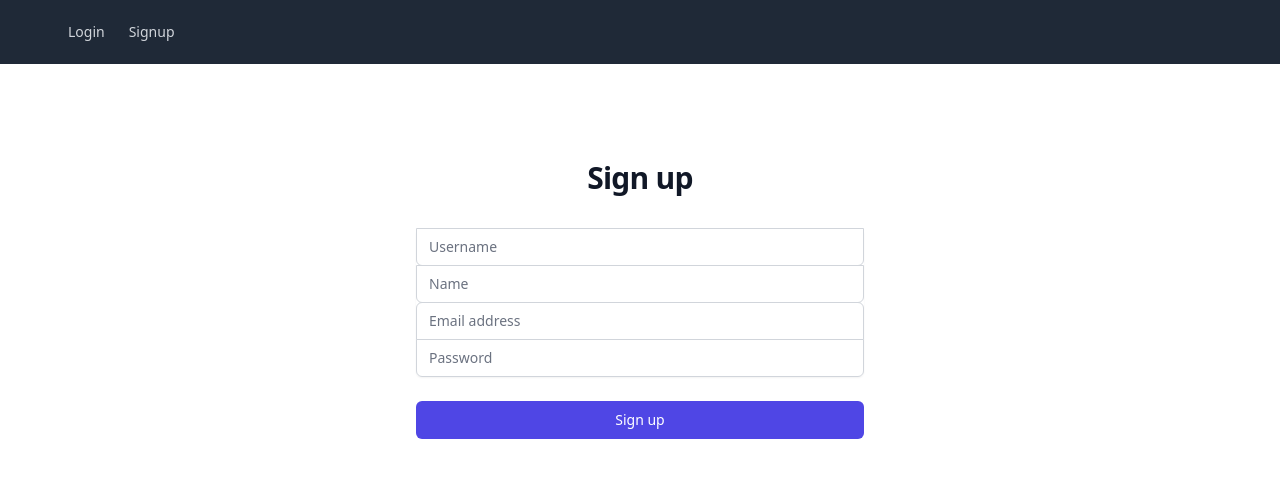
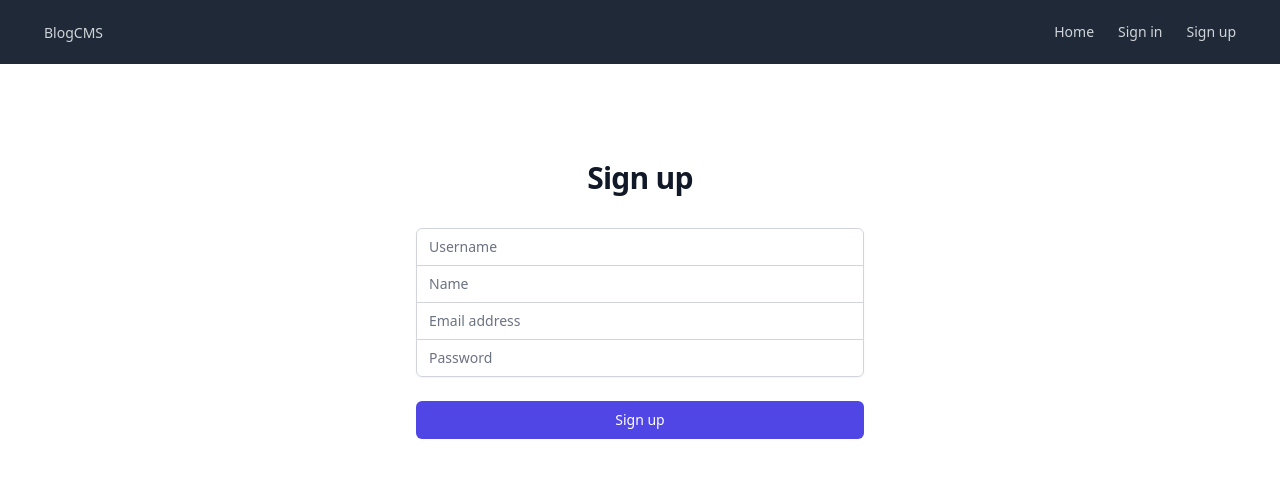
Before and after one commit to petarbaykov/BlogCMSFrontend, a React (Create React App) app: page /signup in a window 1280 px wide. Shown: the top 478 px of the page. Built offline with nearby package versions, Linux system fonts and the light colour scheme.

Commit message:
store authenticated state. Show navigation based on authentication

```diff
--- a/package.json
+++ b/package.json
@@ -3,6 +3,7 @@
   "version": "0.1.0",
   "private": true,
   "dependencies": {
+    "@reduxjs/toolkit": "^1.9.1",
     "@testing-library/jest-dom": "^5.16.5",
     "@testing-library/react": "^13.4.0",
     "@testing-library/user-event": "^13.5.0",
@@ -12,10 +13,12 @@
     "@types/react": "^18.0.26",
     "@types/react-dom": "^18.0.10",
     "axios": "^1.2.3",
+    "js-cookie": "^3.0.1",
     "localforage": "^1.10.0",
     "match-sorter": "^6.3.1",
     "react": "^18.2.0",
     "react-dom": "^18.2.0",
+    "react-redux": "^8.0.5",
     "react-router-dom": "^6.6.2",
     "react-scripts": "5.0.1",
     "sort-by": "^1.2.0",
--- a/src/App.js
+++ b/src/App.js
@@ -1,20 +1,41 @@
 import * as React from "react";
-import {Link, Outlet} from "react-router-dom";
+import { Link, Outlet } from "react-router-dom";
+import { useSelector } from "react-redux";
 
-export default class App extends React.Component {
-    render() {
+function NavigationLink ({ to, text }) {
+    return (
+        <Link to={to}
+              className="text-gray-300 hover:bg-gray-700 hover:text-white px-3 py-2 rounded-md text-sm font-medium">{text}</Link>
+
+    )
+}
+
+export default function App (){
+    const user = useSelector((state) => state.auth.user);
+
     return (
         <div className="min-h-full">
             <nav className="bg-gray-800">
                 <div className="mx-auto max-w-7xl px-4 sm:px-6 lg:px-8">
                     <div className="flex h-16 items-center justify-between">
-                            <div className="hidden md:block">
+                        <div className="flex-shrink-0">
+                            <NavigationLink to="/" text="BlogCMS"/>
+                        </div>
                         <div className="ml-4 flex items-center md:ml-6">
-                                    <Link to="login"
-                                          className="text-gray-300 hover:bg-gray-700 hover:text-white px-3 py-2 rounded-md text-sm font-medium">Login</Link>
-                                    <Link to="signup"
-                                          className="text-gray-300 hover:bg-gray-700 hover:text-white px-3 py-2 rounded-md text-sm font-medium">Signup</Link>
-                                </div>
+                            <NavigationLink to="/" text="Home"/>
+                            {
+                                user
+                                    ?
+                                    <>
+                                        <NavigationLink to="/posts" text="Manage Articles"/>
+                                        <NavigationLink to="/logout" text="Logout"/>
+                                    </>
+                                    :
+                                    <>
+                                        <NavigationLink to="/login" text="Sign in"/>
+                                        <NavigationLink to="/signup" text="Sign up"/>
+                                    </>
+                            }
                         </div>
                     </div>
                 </div>
@@ -27,5 +48,4 @@ export default class App extends React.Component {
             </main>
         </div>
     );
-    }
 };
--- a/src/pages/Home.js
+++ b/src/pages/Home.js
@@ -16,7 +16,7 @@ export default function Home () {
 
     return (
         <div className="grid grid-cols-1 sm:grid-cols-2 lg:grid-cols-3 xl:grid-cols-3 gap-6 w-full">
-            {posts.map(post => (<ArticleCard post={post} />))}
+            {posts.map(post => (<ArticleCard post={post} key={post.id} />))}
         </div>
     );
 }
--- a/src/pages/Signup.js
+++ b/src/pages/Signup.js
@@ -1,4 +1,7 @@
 import React, { useState } from "react";
+import { useDispatch } from "react-redux";
+import { useNavigate } from "react-router-dom";
+import { setUser } from "../store/auth";
 
 import api from '../services/api';
 
@@ -7,9 +10,10 @@ function Signup() {
     const [name, setName] = useState('');
     const [email, setEmail] = useState('');
     const [password, setPassword] = useState('');
+    const dispatch = useDispatch();
+    const navigate = useNavigate();
 
     const signup = async e => {
-        console.log(e);
         e.preventDefault();
 
         const response = await api.post('/auth/signup', {
@@ -18,6 +22,11 @@ function Signup() {
             email,
             password
         });
+
+        if (response.status === 200) {
+            dispatch(setUser(true));
+            navigate("/");
+        }
 
         console.log(response);
     };
@@ -39,7 +48,7 @@ function Signup() {
                                    value={username}
                                    onChange={(e) => setUsername(e.target.value)}
                                    required
-                                   className="relative block w-full appearance-none rounded-none rounded-b-md border border-gray-300 px-3 py-2 text-gray-900 placeholder-gray-500 focus:z-10 focus:border-indigo-500 focus:outline-none focus:ring-indigo-500 sm:text-sm"
+                                   className="relative block w-full appearance-none rounded-none rounded-t-md border border-gray-300 px-3 py-2 text-gray-900 placeholder-gray-500 focus:z-10 focus:border-indigo-500 focus:outline-none focus:ring-indigo-500 sm:text-sm"
                                    placeholder="Username" />
                         </div>
                         <div>
@@ -50,7 +59,7 @@ function Signup() {
                                    value={name}
                                    onChange={(e) => setName(e.target.value)}
                                    required
-                                   className="relative block w-full appearance-none rounded-none rounded-b-md border border-gray-300 px-3 py-2 text-gray-900 placeholder-gray-500 focus:z-10 focus:border-indigo-500 focus:outline-none focus:ring-indigo-500 sm:text-sm"
+                                   className="relative block w-full appearance-none rounded-none border border-gray-300 px-3 py-2 text-gray-900 placeholder-gray-500 focus:z-10 focus:border-indigo-500 focus:outline-none focus:ring-indigo-500 sm:text-sm"
                                    placeholder="Name" />
                         </div>
                         <div>
@@ -62,7 +71,7 @@ function Signup() {
                                    value={email}
                                    onChange={(e) => setEmail(e.target.value)}
                                    required
-                                   className="relative block w-full appearance-none rounded-none rounded-t-md border border-gray-300 px-3 py-2 text-gray-900 placeholder-gray-500 focus:z-10 focus:border-indigo-500 focus:outline-none focus:ring-indigo-500 sm:text-sm"
+                                   className="relative block w-full appearance-none rounded-none border border-gray-300 px-3 py-2 text-gray-900 placeholder-gray-500 focus:z-10 focus:border-indigo-500 focus:outline-none focus:ring-indigo-500 sm:text-sm"
                                    placeholder="Email address" />
                         </div>
                         <div>
--- /dev/null
+++ b/src/store/auth.js
@@ -0,0 +1,20 @@
+import { createSlice } from "@reduxjs/toolkit";
+import Cookies from "js-cookie";
+
+const authenticated = Cookies.get("authenticated");
+
+export const userSlice = createSlice({
+    name: 'auth',
+    initialState: {
+        user: Boolean(authenticated)
+    },
+    reducers: {
+        setUser: (state, user) => {
+            state.user = user;
+        }
+    }
+});
+
+export const { setUser } = userSlice.actions;
+
+export default userSlice.reducer;
--- /dev/null
+++ b/src/store/index.js
@@ -0,0 +1,8 @@
+import { configureStore } from '@reduxjs/toolkit';
+import authReducer from './auth';
+
+export default configureStore({
+    reducer: {
+        auth: authReducer,
+    },
+});
```
Also changed, not shown: src/index.js (+6 -2 lines), 1 other file (tests, documents, lock files or other folders). Lines whose indentation alone changed are shown as unchanged.
